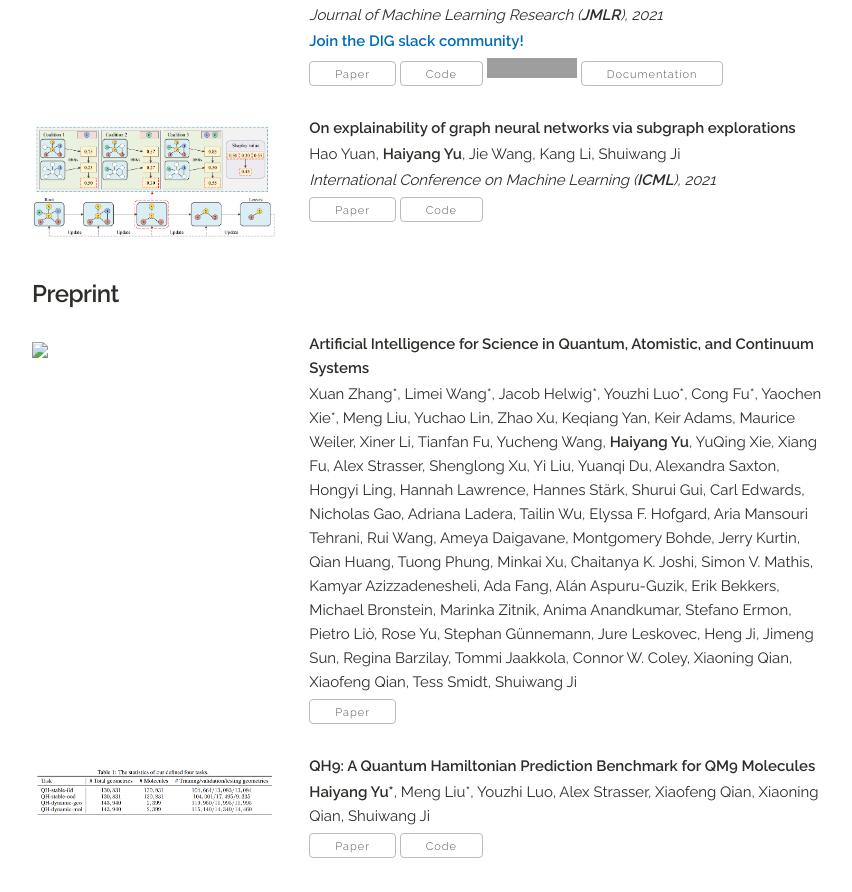
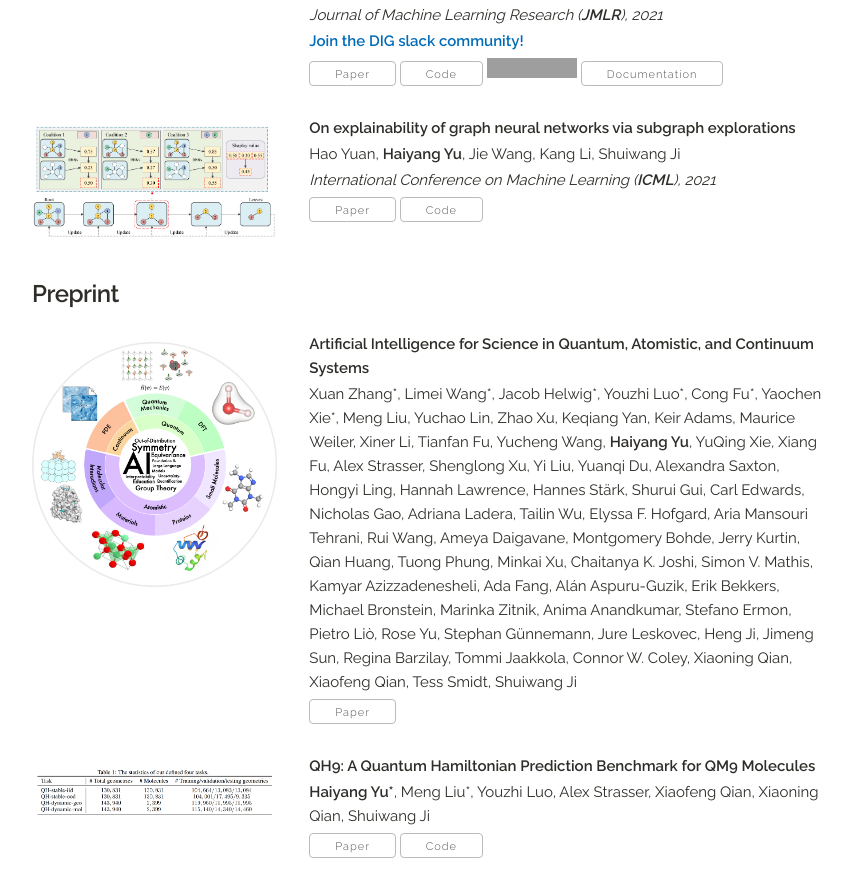
Before and after one commit to Oceanusity/Oceanusity.github.io, a Jekyll site: the page built from index.html, in a window 1280 px wide. Shown: the part 2375-3267 px from the top of the page, without its empty margins (208-1060 px from the left). Built offline with Jekyll 4.4.1, drawn with Linux system fonts in a browser that asks for light colours; a style sheet for code colours, icons or effects is not loaded; grey boxes are pictures that could not be loaded.

Commit message:
Update publications.yaml

```diff
--- a/_data/publications.yaml
+++ b/_data/publications.yaml
@@ -65,7 +65,7 @@ papers:
   authors: "Xuan Zhang*, Limei Wang*, Jacob Helwig*, Youzhi Luo*, Cong Fu*, Yaochen Xie*, Meng Liu, Yuchao Lin, Zhao Xu, Keqiang Yan, Keir Adams, Maurice Weiler, Xiner Li, Tianfan Fu, Yucheng Wang, <b>Haiyang Yu</b>, YuQing Xie, Xiang Fu, Alex Strasser, Shenglong Xu, Yi Liu, Yuanqi Du, Alexandra Saxton, Hongyi Ling, Hannah Lawrence, Hannes Stärk, Shurui Gui, Carl Edwards, Nicholas Gao, Adriana Ladera, Tailin Wu, Elyssa F. Hofgard, Aria Mansouri Tehrani, Rui Wang, Ameya Daigavane, Montgomery Bohde, Jerry Kurtin, Qian Huang, Tuong Phung, Minkai Xu, Chaitanya K. Joshi, Simon V. Mathis, Kamyar Azizzadenesheli, Ada Fang, Alán Aspuru-Guzik, Erik Bekkers, Michael Bronstein, Marinka Zitnik, Anima Anandkumar, Stefano Ermon, Pietro Liò, Rose Yu, Stephan Günnemann, Jure Leskovec, Heng Ji, Jimeng Sun, Regina Barzilay, Tommi Jaakkola, Connor W. Coley, Xiaoning Qian, Xiaofeng Qian, Tess Smidt, Shuiwang Ji"
   paper_pdf: "https://arxiv.org/pdf/2307.08423.pdf"
   website: "https://github.com/divelab/AIRS"
-  img: "/assets/img/AIRS_overview.png"
+  img: "/assets/imgs/AIRS_overview.png"
   selected: y
   year: "preprint"
 
```
